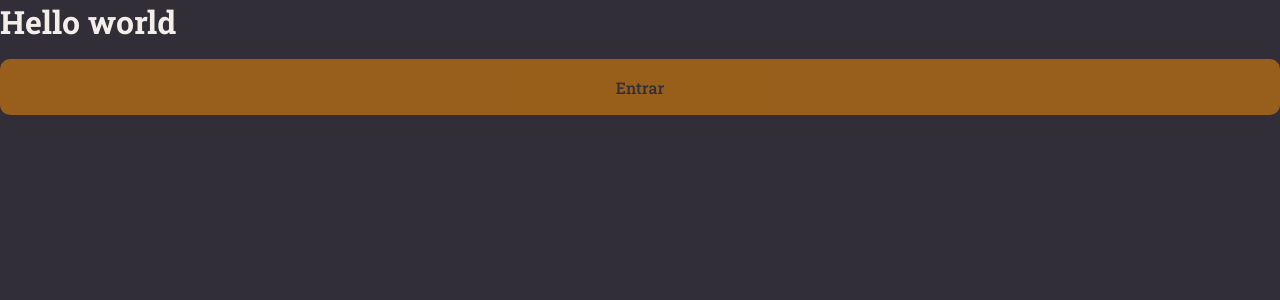
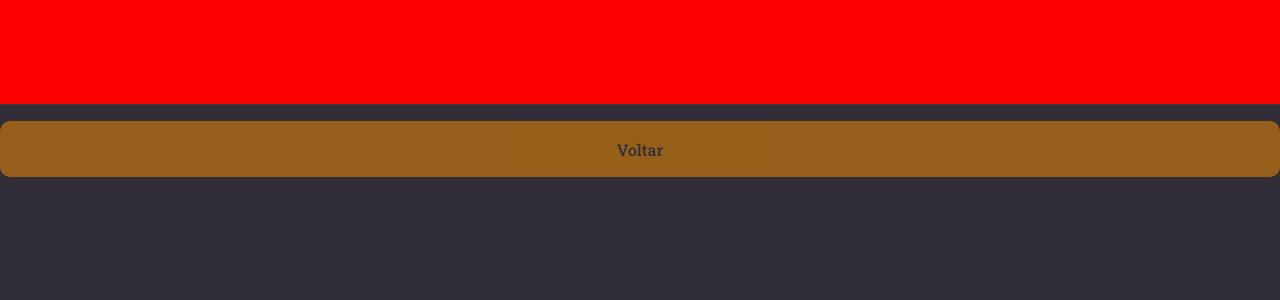
Before and after one commit to victorrti/REACT-NOTES, a React (Vite) app: page / in a window 1280 px wide. Shown: the top 300 px of the page. Built offline with nearby package versions, Linux system fonts and the light colour scheme.

Commit message:
incluindo estrutura do header em component

```diff
--- a/src/components/Button/index.jsx
+++ b/src/components/Button/index.jsx
@@ -1,6 +1,6 @@
 import {Container} from './styles'
 
-export function Button({title,loading=false}){
+export function Button({title,loading}){
     return(
         <Container
             type="button"
--- /dev/null
+++ b/src/components/Header/index.jsx
@@ -0,0 +1,7 @@
+import {Container} from './style'
+
+export function Header(){
+    return(
+        <Container></Container>
+    );
+}
--- /dev/null
+++ b/src/components/Header/style.js
@@ -0,0 +1,14 @@
+import { styled } from "styled-components";
+export const Container = styled.header`
+grid-area:header;
+height:105px;
+width: 100%;
+border-bottom-width:1px;
+border-bottom-style:solid;
+border-bottom-color: ${({theme})=> theme.COLORS.BACKGROUND_700};
+display:flex;
+justify-content: space-between;
+padding: 0 80px;
+background: red;
+
+`
--- a/src/pages/Details/index.jsx
+++ b/src/pages/Details/index.jsx
@@ -1,10 +1,11 @@
 import {Container} from './styles'
 import {Button} from '../../components/Button'
+import {Header} from '../../components/Header'
 export  function Details(){
   return(
     <Container>
-      <h1>Hello world</h1>
-      <Button title="Entrar" loading/>
+      <Header></Header>
+      <Button title="Voltar" loading={true} />
     </Container>
 
   )
--- a/src/pages/Details/styles.js
+++ b/src/pages/Details/styles.js
@@ -1,2 +1,11 @@
 import styled from "styled-components";
-export const  Container = styled.div` `
+export const  Container = styled.div`
+width: 100%;
+height: 100vh;
+display:grid;
+grid-template-rows: 105px auto;
+grid-template-areas:
+"header"
+"content"
+
+`
```
